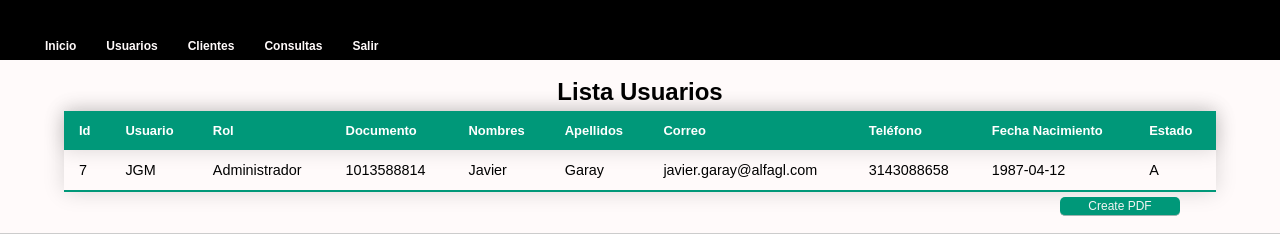
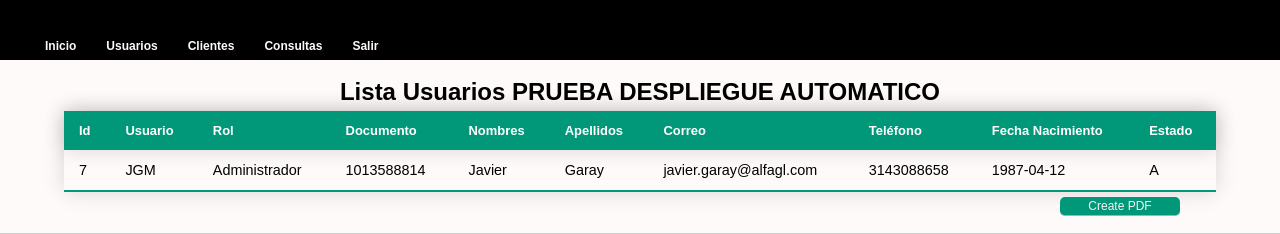
Before and after one commit to JGMUC/cs, a PHP site: page /consultausuarios in a window 1280 px wide. Shown: the top 234 px of the page. Run offline with PHP 8.4, Linux system fonts and the light colour scheme; the visitor is signed in with stand-in values (Sample User, id 1); data comes from the database, SQL or seed files in the repository; some libraries are stand-ins or nearby versions.

Commit message:
Prueba autodeploy

```diff
--- a/views/consultausuarios/index.php
+++ b/views/consultausuarios/index.php
@@ -10,7 +10,7 @@
 <body>
 <?php require 'views/header.php'; ?>
     <br>
-    <h2 class="center">Lista Usuarios</h2>
+    <h2 class="center">Lista Usuarios PRUEBA DESPLIEGUE AUTOMATICO</h2>
     <table class="styled-table" id="tab">
     <thead class="styled-table">
         <tr>
```
